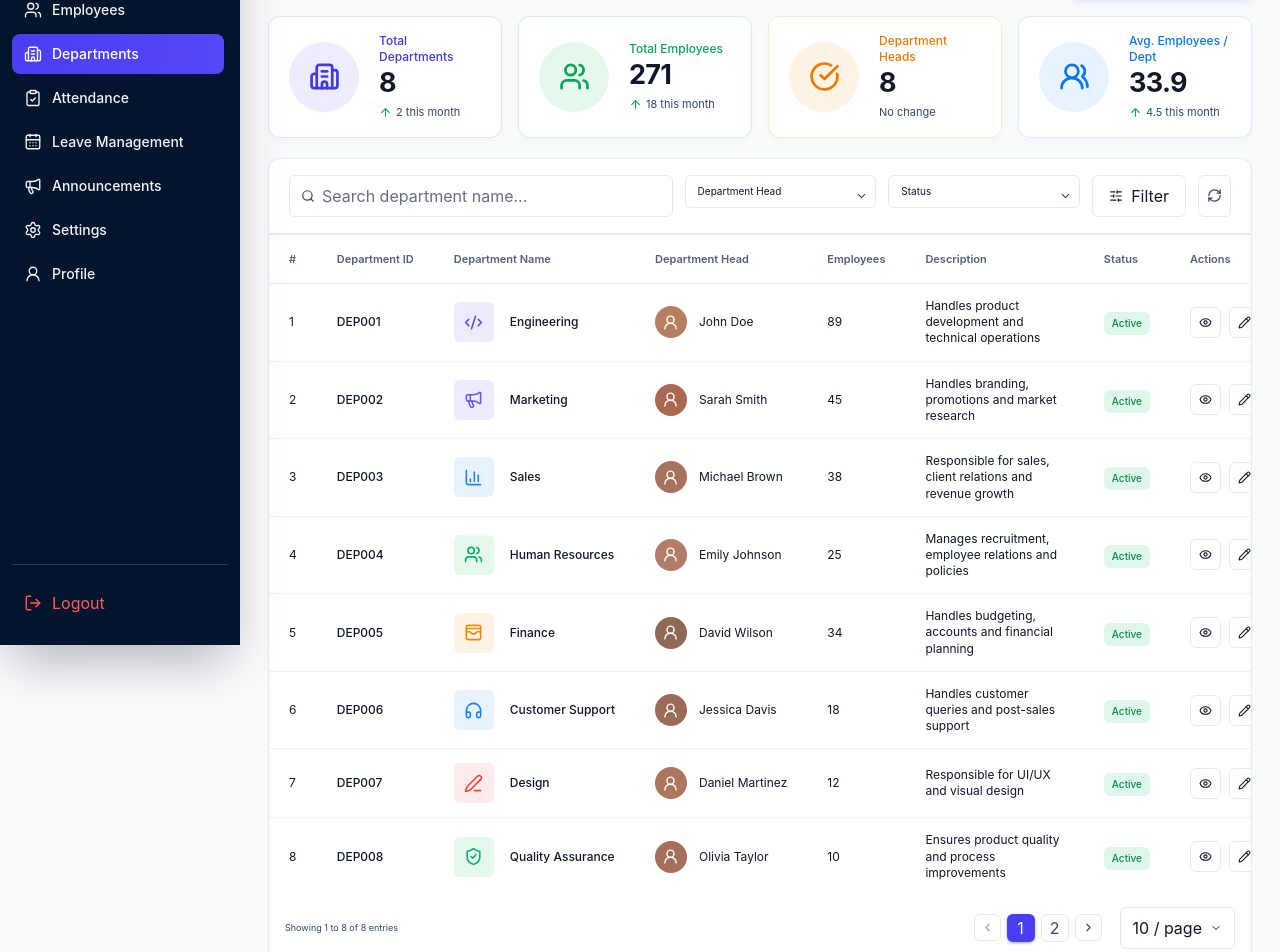
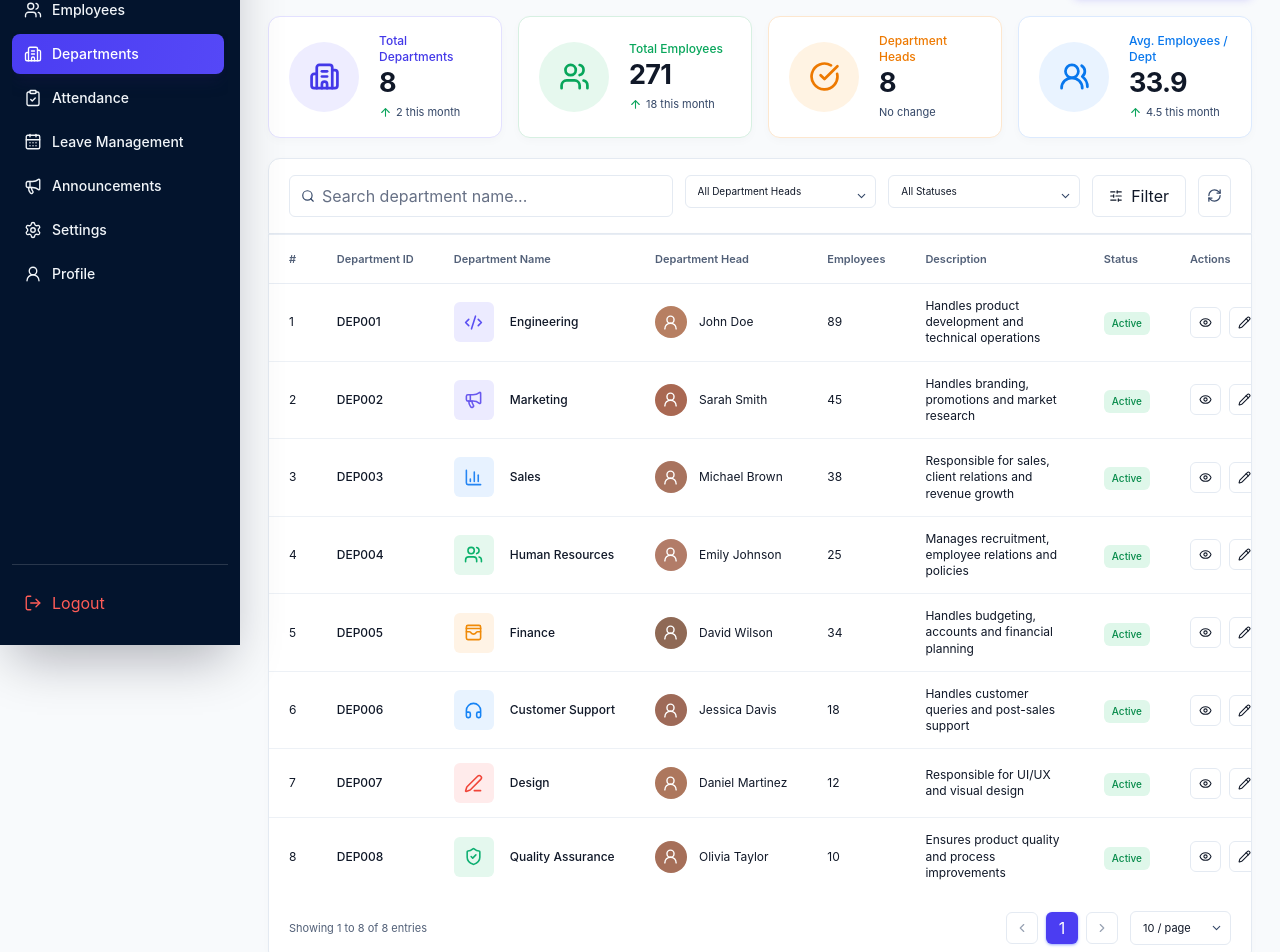
Before and after one commit to sunnykumar-singh/employee-management-system, a React (Vite) app: page /admin/departments in a window 1280 px wide. Shown: the part 155-1107 px from the top of the page. Built offline with nearby package versions, Linux system fonts and the light colour scheme.

Commit message:
Add department filters and shared pagination

```diff
--- a/src/assets/styles/index.css
+++ b/src/assets/styles/index.css
@@ -15,3 +15,13 @@ button,
 input {
   font: inherit;
 }
+
+button:not(:disabled),
+input:not(:disabled),
+select:not(:disabled),
+textarea:not(:disabled),
+label:has(input:not(:disabled)),
+label:has(select:not(:disabled)),
+label:has(textarea:not(:disabled)) {
+  cursor: pointer;
+}
--- /dev/null
+++ b/src/components/common/Pagination.jsx
@@ -0,0 +1,40 @@
+import { ChevronDown, ChevronLeft, ChevronRight } from 'lucide-react';
+
+const getVisiblePages = (currentPage, totalPages, maxVisiblePages) => {
+  const visibleCount = Math.min(maxVisiblePages, totalPages);
+  const start = Math.min(Math.max(currentPage - Math.floor(visibleCount / 2), 1), Math.max(totalPages - visibleCount + 1, 1));
+
+  return Array.from({ length: visibleCount }, (_, index) => start + index);
+};
+
+const Pagination = ({
+  currentPage,
+  totalItems,
+  pageSize,
+  onPageChange,
+  onPageSizeChange,
+  pageSizeOptions = [10, 25, 50, 100],
+  showPageSizeSelector = true,
+  maxVisiblePages = 5,
+}) => {
+  const totalPages = Math.max(Math.ceil(totalItems / pageSize), 1);
+  const safeCurrentPage = Math.min(Math.max(currentPage, 1), totalPages);
+  const start = totalItems === 0 ? 0 : (safeCurrentPage - 1) * pageSize + 1;
+  const end = totalItems === 0 ? 0 : Math.min(safeCurrentPage * pageSize, totalItems);
+  const pages = getVisiblePages(safeCurrentPage, totalPages, maxVisiblePages);
+  const canChangePage = typeof onPageChange === 'function';
+
+  return (
+    <footer className="flex flex-col gap-3 px-4 py-4 sm:flex-row sm:items-center sm:justify-between sm:px-5">
+      <p className="text-[11px] text-[#526078]">Showing {start} to {end} of {totalItems} entries</p>
+      <div className="flex flex-wrap items-center gap-2 sm:ml-auto">
+        <button className="rounded-md border border-[#e4eaf2] p-2 text-[#344767] transition hover:bg-slate-50 disabled:cursor-not-allowed disabled:text-[#98a2b3] disabled:hover:bg-white" type="button" aria-label="Previous page" disabled={!canChangePage || safeCurrentPage === 1} onClick={() => onPageChange(safeCurrentPage - 1)}><ChevronLeft size={14} /></button>
+        {pages.map((page) => <button className={`size-8 rounded-md text-[11px] font-medium transition ${page === safeCurrentPage ? 'bg-[#4b3df2] text-white shadow-sm shadow-indigo-300' : 'border border-[#e4eaf2] text-[#344767] hover:bg-slate-50'} disabled:cursor-not-allowed`} type="button" key={page} aria-current={page === safeCurrentPage ? 'page' : undefined} disabled={!canChangePage || page === safeCurrentPage} onClick={() => onPageChange(page)}>{page}</button>)}
+        <button className="rounded-md border border-[#e4eaf2] p-2 text-[#344767] transition hover:bg-slate-50 disabled:cursor-not-allowed disabled:text-[#98a2b3] disabled:hover:bg-white" type="button" aria-label="Next page" disabled={!canChangePage || safeCurrentPage === totalPages} onClick={() => onPageChange(safeCurrentPage + 1)}><ChevronRight size={14} /></button>
+        {showPageSizeSelector && <label className="relative ml-1"><span className="sr-only">Items per page</span><select className="appearance-none rounded-md border border-[#e4eaf2] bg-white px-3 py-2 pr-8 text-[11px] text-[#101828] outline-none focus:border-[#6659f5] disabled:cursor-not-allowed disabled:text-[#98a2b3]" value={pageSize} disabled={typeof onPageSizeChange !== 'function'} onChange={(event) => onPageSizeChange(Number(event.target.value))}>{pageSizeOptions.map((option) => <option key={option} value={option}>{option} / page</option>)}</select><ChevronDown className="pointer-events-none absolute right-2 top-1/2 -translate-y-1/2 text-[#344767]" size={13} /></label>}
+      </div>
+    </footer>
+  );
+};
+
+export default Pagination;
--- a/src/components/departments/DepartmentFilters.jsx
+++ b/src/components/departments/DepartmentFilters.jsx
@@ -3,11 +3,11 @@ import { departmentFilterOptions } from '../../data/departmentsData.js';
 import FilterDropdown from '../employees/FilterDropdown.jsx';
 import SearchInput from '../employees/SearchInput.jsx';
 
-const DepartmentFilters = () => (
+const DepartmentFilters = ({ filters, headOptions, onFilterChange, searchQuery, onSearchChange }) => (
   <section className="flex flex-wrap gap-3 rounded-t-xl border border-[#e4eaf2] bg-white px-4 py-4 shadow-[0_2px_8px_rgba(16,24,40,0.02)] sm:px-5">
-    <SearchInput value="" onChange={() => {}} placeholder="Search department name..." />
-    <FilterDropdown label="Department Head" options={departmentFilterOptions.heads} value="Department Head" onChange={() => {}} />
-    <FilterDropdown label="Status" options={departmentFilterOptions.statuses} value="Status" onChange={() => {}} />
+    <SearchInput value={searchQuery} onChange={onSearchChange} placeholder="Search department name..." />
+    <FilterDropdown label="Department Head" options={headOptions} value={filters.head} onChange={(value) => onFilterChange('head', value)} />
+    <FilterDropdown label="Status" options={departmentFilterOptions.statuses} value={filters.status} onChange={(value) => onFilterChange('status', value)} />
     <button className="flex items-center gap-2 rounded-md border border-[#e4eaf2] px-4 py-2 text-[11px] font-medium text-[#101828]" type="button"><SlidersHorizontal size={14} /> Filter</button>
     <button className="rounded-md border border-[#e4eaf2] p-2 text-[#344767]" type="button" aria-label="Refresh departments"><RefreshCw size={15} /></button>
   </section>
--- a/src/components/departments/DepartmentForm.jsx
+++ b/src/components/departments/DepartmentForm.jsx
@@ -14,7 +14,7 @@ const DepartmentForm = ({ department, departmentId, departments, isOpen, mode =
   useEffect(() => {
     if (!isOpen) return;
     reset(isEditMode && department ? { departmentId: department.departmentId, departmentName: department.name, departmentHead: department.head, description: department.description, status: department.status, headPhoto: null } : { departmentId, departmentName: '', departmentHead: '', description: '', status: 'Active', headPhoto: null });
-  }, [department, isEditMode, isOpen, reset]);
+  }, [department, departmentId, isEditMode, isOpen, reset]);
 
   if (!isOpen) return null;
 
--- a/src/components/departments/DepartmentRow.jsx
+++ b/src/components/departments/DepartmentRow.jsx
@@ -1,7 +1,7 @@
-import { BarChart3, Code2, Headphones, Megaphone, PenLine, ShieldCheck, Users, WalletCards, UserRound } from 'lucide-react';
+import { BarChart3, Building2, Code2, Headphones, Megaphone, PenLine, ShieldCheck, Users, WalletCards, UserRound } from 'lucide-react';
 import DepartmentActions from './DepartmentActions.jsx';
 
-const icons = { code: Code2, megaphone: Megaphone, chart: BarChart3, users: Users, wallet: WalletCards, headphones: Headphones, pen: PenLine, shield: ShieldCheck };
+const icons = { building: Building2, code: Code2, megaphone: Megaphone, chart: BarChart3, users: Users, wallet: WalletCards, headphones: Headphones, pen: PenLine, shield: ShieldCheck };
 
 const DepartmentRow = ({ department, onView, onEdit, onDelete }) => {
   const Icon = icons[department.icon];
--- a/src/components/departments/DepartmentTable.jsx
+++ b/src/components/departments/DepartmentTable.jsx
@@ -1,15 +1,14 @@
-import { departmentPagination } from '../../data/departmentsData.js';
+import Pagination from '../common/Pagination.jsx';
 import EmptyState from '../employees/EmptyState.jsx';
-import Pagination from '../employees/Pagination.jsx';
 import DepartmentRow from './DepartmentRow.jsx';
 import DepartmentTableHeader from './DepartmentTableHeader.jsx';
 
-const DepartmentTable = ({departments, onView, onEdit, onDelete,}) => (
+const DepartmentTable = ({ departments, currentPage, pageSize, totalItems, onPageChange, onPageSizeChange, onView, onEdit, onDelete }) => (
   <section className="overflow-hidden rounded-b-xl border-x border-b border-[#e4eaf2] bg-white shadow-[0_2px_8px_rgba(16,24,40,0.02)]">
     <div className="overflow-x-auto">
-      {departments.length ? <table className="w-full min-w-[1050px] border-collapse"><DepartmentTableHeader /><tbody>{departments.map((department) => <DepartmentRow  department={department} onView={onView} onEdit={onEdit}onDelete={onDelete} />)}</tbody></table> : <EmptyState />}
+      {departments.length ? <table className="w-full min-w-[1050px] border-collapse"><DepartmentTableHeader /><tbody>{departments.map((department) => <DepartmentRow key={department.id} department={department} onView={onView} onEdit={onEdit} onDelete={onDelete} />)}</tbody></table> : <EmptyState />}
     </div>
-    <Pagination pagination={{ ...departmentPagination, end: departments.length, total: departments.length }} />
+    <Pagination currentPage={currentPage} totalItems={totalItems} pageSize={pageSize} onPageChange={onPageChange} onPageSizeChange={onPageSizeChange} />
   </section>
 );
 
--- a/src/components/employees/EmployeeTable.jsx
+++ b/src/components/employees/EmployeeTable.jsx
@@ -1,14 +1,14 @@
 import EmployeeRow from './EmployeeRow.jsx';
 import EmployeeTableHeader from './EmployeeTableHeader.jsx';
 import EmptyState from './EmptyState.jsx';
-import Pagination from './Pagination.jsx';
+import Pagination from '../common/Pagination.jsx';
 
-const EmployeeTable = ({ employees, onDelete, onEdit, onView }) => (
+const EmployeeTable = ({ employees, currentPage, pageSize, totalItems, onPageChange, onPageSizeChange, onDelete, onEdit, onView }) => (
   <section className="overflow-hidden rounded-lg border border-[#e4eaf2] bg-white shadow-[0_2px_8px_rgba(16,24,40,0.02)]">
     <div className="overflow-x-auto">
       {employees.length ? <table className="w-full min-w-[1030px] border-collapse"><EmployeeTableHeader /><tbody>{employees.map((employee) => <EmployeeRow key={employee.employeeId} employee={employee} onDelete={onDelete} onEdit={onEdit} onView={onView} />)}</tbody></table> : <EmptyState />}
     </div>
-    <Pagination />
+    <Pagination currentPage={currentPage} totalItems={totalItems} pageSize={pageSize} onPageChange={onPageChange} onPageSizeChange={onPageSizeChange} />
   </section>
 );
 
--- a/src/data/departmentsData.js
+++ b/src/data/departmentsData.js
@@ -6,8 +6,8 @@ export const departmentStatistics = [
 ];
 
 export const departmentFilterOptions = {
-  heads: ['Department Head', 'John Doe', 'Sarah Smith', 'Michael Brown', 'Emily Johnson', 'David Wilson'],
-  statuses: ['Status', 'Active', 'Inactive'],
+  heads: ['All Department Heads', 'John Doe', 'Sarah Smith', 'Michael Brown', 'Emily Johnson', 'David Wilson'],
+  statuses: ['All Statuses', 'Active', 'Inactive'],
 };
 
 export const departments = [
--- a/src/pages/admin/Departments.jsx
+++ b/src/pages/admin/Departments.jsx
@@ -1,4 +1,4 @@
-import { useState } from 'react';
+import { useMemo, useState } from 'react';
 import { ToastContainer, toast } from 'react-toastify';
 import DepartmentFilters from '../../components/departments/DepartmentFilters.jsx';
 import DepartmentForm from '../../components/departments/DepartmentForm.jsx';
@@ -17,6 +17,10 @@ const departmentStyles = [
 
 const Departments = () => {
   const [departmentList, setDepartmentList] = useState(departments);
+  const [searchQuery, setSearchQuery] = useState('');
+  const [filters, setFilters] = useState({ head: 'All Department Heads', status: 'All Statuses' });
+  const [currentPage, setCurrentPage] = useState(1);
+  const [pageSize, setPageSize] = useState(10);
   const [isFormOpen, setIsFormOpen] = useState(false);
   const [selectedDepartment, setSelectedDepartment] = useState(null);
   const [isViewOpen, setIsViewOpen] = useState(false);
@@ -26,6 +30,38 @@ const Departments = () => {
   const [formMode, setFormMode] = useState("add");
   const nextDepartmentNumber = departmentList.reduce((largestId, department) => Math.max(largestId, department.id), 0) + 1;
   const departmentId = `DEP${String(nextDepartmentNumber).padStart(3, '0')}`;
+  const filteredDepartments = useMemo(() => {
+    const query = searchQuery.trim().toLowerCase();
+
+    return departmentList.filter((department) => [
+      department.departmentId,
+      department.name,
+      department.head,
+      department.description,
+    ].some((field) => String(field ?? '').toLowerCase().includes(query))
+      && (filters.head === 'All Department Heads' || department.head === filters.head)
+      && (filters.status === 'All Statuses' || department.status === filters.status));
+  }, [departmentList, filters, searchQuery]);
+  const departmentHeadOptions = useMemo(() => ['All Department Heads', ...new Set(departmentList.map((department) => department.head))], [departmentList]);
+  const totalPages = Math.max(Math.ceil(filteredDepartments.length / pageSize), 1);
+  const activePage = Math.min(currentPage, totalPages);
+  const paginatedDepartments = useMemo(() => {
+    const startIndex = (activePage - 1) * pageSize;
+    return filteredDepartments.slice(startIndex, startIndex + pageSize);
+  }, [activePage, filteredDepartments, pageSize]);
+
+  const updateFilter = (filterName, value) => {
+    setFilters((currentFilters) => ({ ...currentFilters, [filterName]: value }));
+    setCurrentPage(1);
+  };
+  const updateSearchQuery = (value) => {
+    setSearchQuery(value);
+    setCurrentPage(1);
+  };
+  const updatePageSize = (value) => {
+    setPageSize(value);
+    setCurrentPage(1);
+  };
 
   const addDepartment = (values) => {
     const style = departmentStyles[(nextDepartmentNumber - 1) % departmentStyles.length];
@@ -40,6 +76,7 @@ const Departments = () => {
       headPhoto: values.headPhoto?.[0] ? URL.createObjectURL(values.headPhoto[0]) : null,
       ...style,
     }]);
+    setCurrentPage(Math.ceil((departmentList.length + 1) / pageSize));
     setIsFormOpen(false);
     toast.success('Department added successfully.');
   };
@@ -103,8 +140,8 @@ const handleDeleteDepartment = (department) => {
     <DepartmentHeader onAddDepartment={() => { setFormMode("add"); setEditingDepartment(null); setIsFormOpen(true); }} />
     <DepartmentStats departments={departmentList} />
     <div>
-      <DepartmentFilters />
-     <DepartmentTable departments={departmentList} onView={handleViewDepartment} onEdit={handleEditDepartment} onDelete={handleDeleteDepartment} />
+      <DepartmentFilters filters={filters} headOptions={departmentHeadOptions} onFilterChange={updateFilter} searchQuery={searchQuery} onSearchChange={updateSearchQuery} />
+     <DepartmentTable departments={paginatedDepartments} currentPage={activePage} pageSize={pageSize} totalItems={filteredDepartments.length} onPageChange={setCurrentPage} onPageSizeChange={updatePageSize} onView={handleViewDepartment} onEdit={handleEditDepartment} onDelete={handleDeleteDepartment} />
     </div>
     <DepartmentForm
   department={editingDepartment}
--- a/src/pages/admin/Employees.jsx
+++ b/src/pages/admin/Employees.jsx
@@ -20,6 +20,8 @@ const Employees = () => {
   const [isViewModalOpen, setIsViewModalOpen] = useState(false);
   const [employeeToDelete, setEmployeeToDelete] = useState(null);
   const [isDeleteModalOpen, setIsDeleteModalOpen] = useState(false);
+  const [currentPage, setCurrentPage] = useState(1);
+  const [pageSize, setPageSize] = useState(10);
   const filteredEmployees = useMemo(() => {
     const normalizedQuery = searchQuery.trim().toLowerCase();
     const searchableFields = ['employeeId', 'name', 'email', 'phone', 'department', 'designation'];
@@ -31,7 +33,24 @@ const Employees = () => {
       return matchesSearch && matchesDepartment && matchesDesignation && matchesStatus;
     });
   }, [employees, filters, searchQuery]);
-  const updateFilter = (filterName, value) => setFilters((currentFilters) => ({ ...currentFilters, [filterName]: value }));
+  const totalPages = Math.max(Math.ceil(filteredEmployees.length / pageSize), 1);
+  const activePage = Math.min(currentPage, totalPages);
+  const paginatedEmployees = useMemo(() => {
+    const startIndex = (activePage - 1) * pageSize;
+    return filteredEmployees.slice(startIndex, startIndex + pageSize);
+  }, [activePage, filteredEmployees, pageSize]);
+  const updateFilter = (filterName, value) => {
+    setFilters((currentFilters) => ({ ...currentFilters, [filterName]: value }));
+    setCurrentPage(1);
+  };
+  const updateSearchQuery = (value) => {
+    setSearchQuery(value);
+    setCurrentPage(1);
+  };
+  const updatePageSize = (value) => {
+    setPageSize(value);
+    setCurrentPage(1);
+  };
   const closeEmployeeForm = () => {
     setIsFormOpen(false);
     setFormEmployee(null);
@@ -48,6 +67,7 @@ const Employees = () => {
     } else {
       const nextId = employees.reduce((largestId, currentEmployee) => Math.max(largestId, currentEmployee.id), 0) + 1;
       setEmployees((currentEmployees) => [...currentEmployees, { id: nextId, employeeId: values.employeeId.trim() || `EMP${String(nextId).padStart(3, '0')}`, name: values.fullName.trim(), initials, email: values.email.trim(), phone: values.phone, department: values.department, designation: values.designation, status: values.status, gender: values.gender, joinDate: formattedJoinDate, isNewJoiner: true, avatar: '#6659f5', profilePhoto }]);
+      setCurrentPage(Math.ceil((employees.length + 1) / pageSize));
       toast.success('Employee added successfully.');
     }
 
@@ -86,8 +106,8 @@ const Employees = () => {
       <EmployeeHeader onAddEmployee={openAddEmployeeForm} />
       <EmployeeStats employees={employees} />
       <div className="space-y-3">
-        <EmployeeFilters filters={filters} onFilterChange={updateFilter} searchQuery={searchQuery} onSearchChange={setSearchQuery} />
-        <EmployeeTable employees={filteredEmployees} onDelete={openDeleteConfirmation} onEdit={openEditEmployeeForm} onView={viewEmployee} />
+        <EmployeeFilters filters={filters} onFilterChange={updateFilter} searchQuery={searchQuery} onSearchChange={updateSearchQuery} />
+        <EmployeeTable employees={paginatedEmployees} currentPage={activePage} pageSize={pageSize} totalItems={filteredEmployees.length} onPageChange={setCurrentPage} onPageSizeChange={updatePageSize} onDelete={openDeleteConfirmation} onEdit={openEditEmployeeForm} onView={viewEmployee} />
       </div>
       <EmployeeForm employee={formEmployee} employees={employees} isOpen={isFormOpen} mode={formMode} onClose={closeEmployeeForm} onSubmit={submitEmployee} />
       <EmployeeDetailsModal employee={selectedEmployee} isOpen={isViewModalOpen} onClose={() => setIsViewModalOpen(false)} />
```
